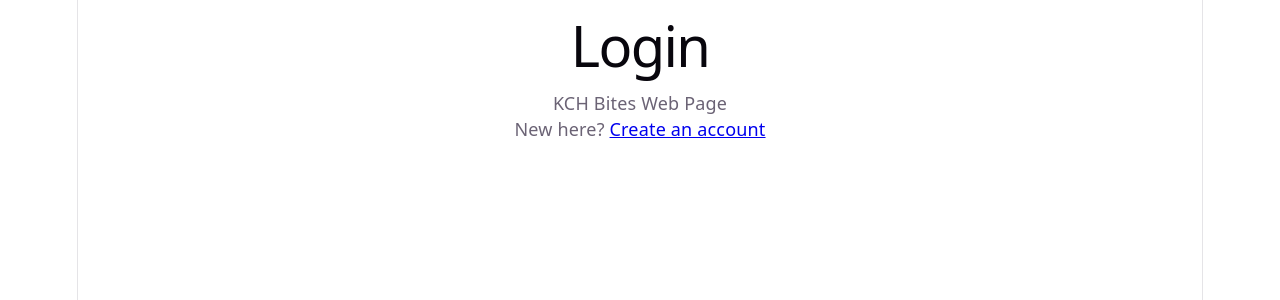
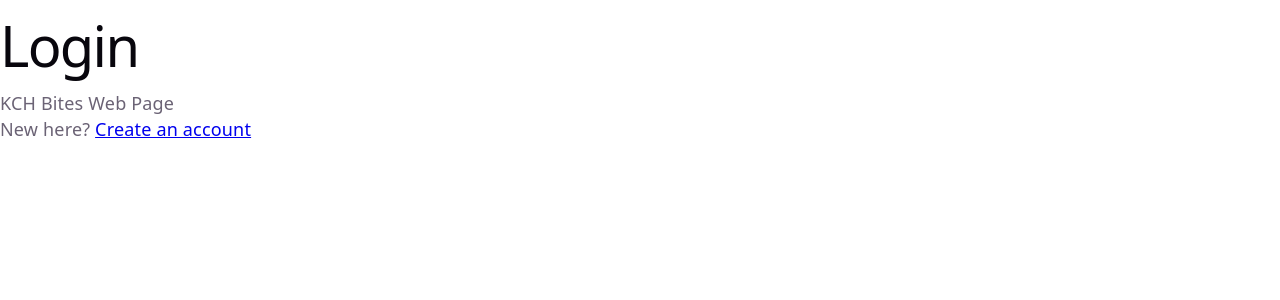
Before and after one commit to SiaoEN/SWE40006, a React (Vite) app in the folder frontend/KCH Bites/: page /login in a window 1280 px wide. Shown: the top 300 px of the page. Built offline with nearby package versions, Linux system fonts and the light colour scheme.

Commit message:
modified index.css for full width

```diff
--- a/frontend/KCH Bites/src/App.jsx
+++ b/frontend/KCH Bites/src/App.jsx
@@ -18,9 +18,7 @@ export default function App() {
       <Route
         path="/main"
         element={
-          <ProtectedRoute>
             <MainPage />
-          </ProtectedRoute>
         }
       />
       <Route
--- a/frontend/KCH Bites/src/index.css
+++ b/frontend/KCH Bites/src/index.css
@@ -55,11 +55,10 @@ body {
 }
 
 #root {
-  width: 1126px;
+  width: 100%;
   max-width: 100%;
-  margin: 0 auto;
-  text-align: center;
-  border-inline: 1px solid var(--border);
+  margin: 0;
+  text-align: left;
   min-height: 100svh;
   display: flex;
   flex-direction: column;
```
